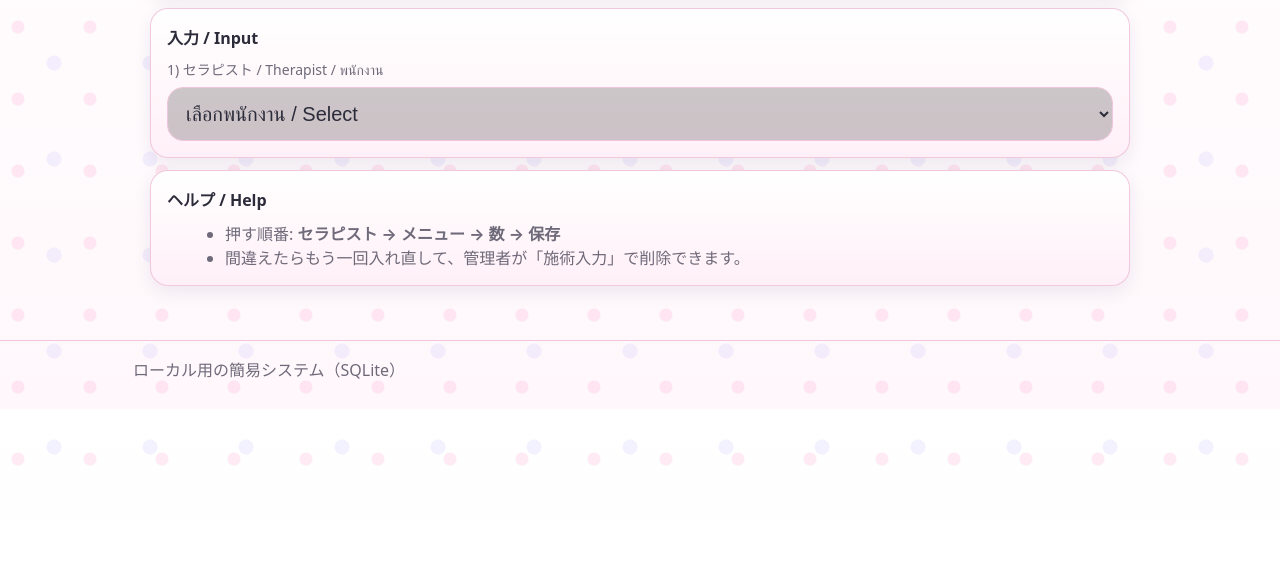
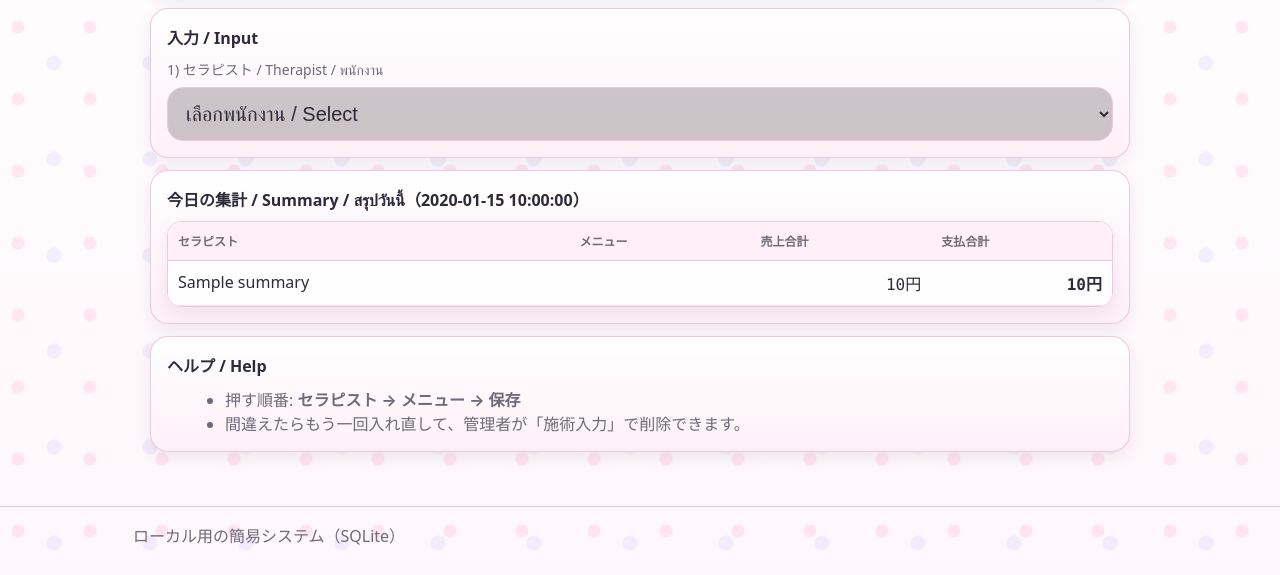
Before and after one commit to shunsoco-stack/InvoiceFromTherapist, a Flask app: template app/templates/kiosk.html in a window 1280 px wide. Shown: the part 279-854 px from the top of the page. Before the commit the page ends 744 px from the top, so only its background shows below. Run offline with Flask 3, Linux system fonts and the light colour scheme; the template is opened without the code that fills it: most values are stand-ins (such as "Sample title", 1, 10 or a date in 2020); parts of the project's set-up code (start-up, migrations or seed data) failed here and were passed over.

Commit message:
Add daily summary and menu breakdown to kiosk
Co-authored-by: shun.soco <shun.soco@gmail.com>

```diff
--- a/app/app.py
+++ b/app/app.py
@@ -37,11 +37,15 @@ def create_app() -> Flask:
         conn = connect()
         try:
             therapists, menus = _load_active_therapists_and_menus(conn)
+            summaries, details = _compute_daily_summary(conn, service_date)
+            menu_breakdown = _kiosk_menu_breakdown(details)
             return render_template(
                 "kiosk.html",
                 service_date=service_date,
                 therapists=therapists,
                 menus=menus,
+                summaries=summaries,
+                menu_breakdown=menu_breakdown,
             )
         finally:
             conn.close()
@@ -70,9 +74,28 @@ def create_app() -> Flask:
                 (service_date, therapist_id, menu_id, quantity, now_iso()),
             )
             flash("Saved / บันทึกแล้ว", "ok")
-            return redirect(url_for("kiosk"))
+            return redirect(url_for("kiosk", _anchor="summary"))
         finally:
             conn.close()
+
+    def _kiosk_menu_breakdown(details: List[Dict[str, object]]) -> Dict[int, str]:
+        """
+        Return per-therapist menu summary string like: "T/60×3, H/90×1"
+        """
+        counts: Dict[int, Dict[str, int]] = {}
+        for d in details:
+            tid = int(d["therapist_id"])
+            name = str(d["menu_name"])
+            qty = int(d.get("quantity", 1))
+            if tid not in counts:
+                counts[tid] = {}
+            counts[tid][name] = int(counts[tid].get(name, 0)) + qty
+
+        out: Dict[int, str] = {}
+        for tid, m in counts.items():
+            parts = [f"{menu}×{qty}" for menu, qty in sorted(m.items(), key=lambda x: x[0])]
+            out[tid] = ", ".join(parts)
+        return out
 
     # ----------------
     # Therapists
--- a/app/templates/kiosk.html
+++ b/app/templates/kiosk.html
@@ -52,10 +52,39 @@
         </form>
       </section>
 
+      <section id="summary" class="card kiosk__card">
+        <h2>今日の集計 / Summary / สรุปวันนี้（{{ service_date }}）</h2>
+        <div class="table-wrap">
+          <table class="table">
+            <thead>
+              <tr>
+                <th>セラピスト</th>
+                <th>メニュー</th>
+                <th class="right">売上合計</th>
+                <th class="right">支払合計</th>
+              </tr>
+            </thead>
+            <tbody>
+              {% for s in summaries %}
+                <tr>
+                  <td>{{ s.therapist_name }}</td>
+                  <td class="mono">{{ menu_breakdown.get(s.therapist_id, "") }}</td>
+                  <td class="right mono">{{ "{:,}".format(s.sales_total) }}円</td>
+                  <td class="right mono strong">{{ "{:,}".format(s.payout_total) }}円</td>
+                </tr>
+              {% endfor %}
+              {% if summaries|length == 0 %}
+                <tr><td colspan="4" class="muted">まだ記録がありません。</td></tr>
+              {% endif %}
+            </tbody>
+          </table>
+        </div>
+      </section>
+
       <section class="card kiosk__card">
         <h2>ヘルプ / Help</h2>
         <ul class="list">
-          <li>押す順番: <b>セラピスト → メニュー → 数 → 保存</b></li>
+          <li>押す順番: <b>セラピスト → メニュー → 保存</b></li>
           <li>間違えたらもう一回入れ直して、管理者が「施術入力」で削除できます。</li>
         </ul>
       </section>
```
